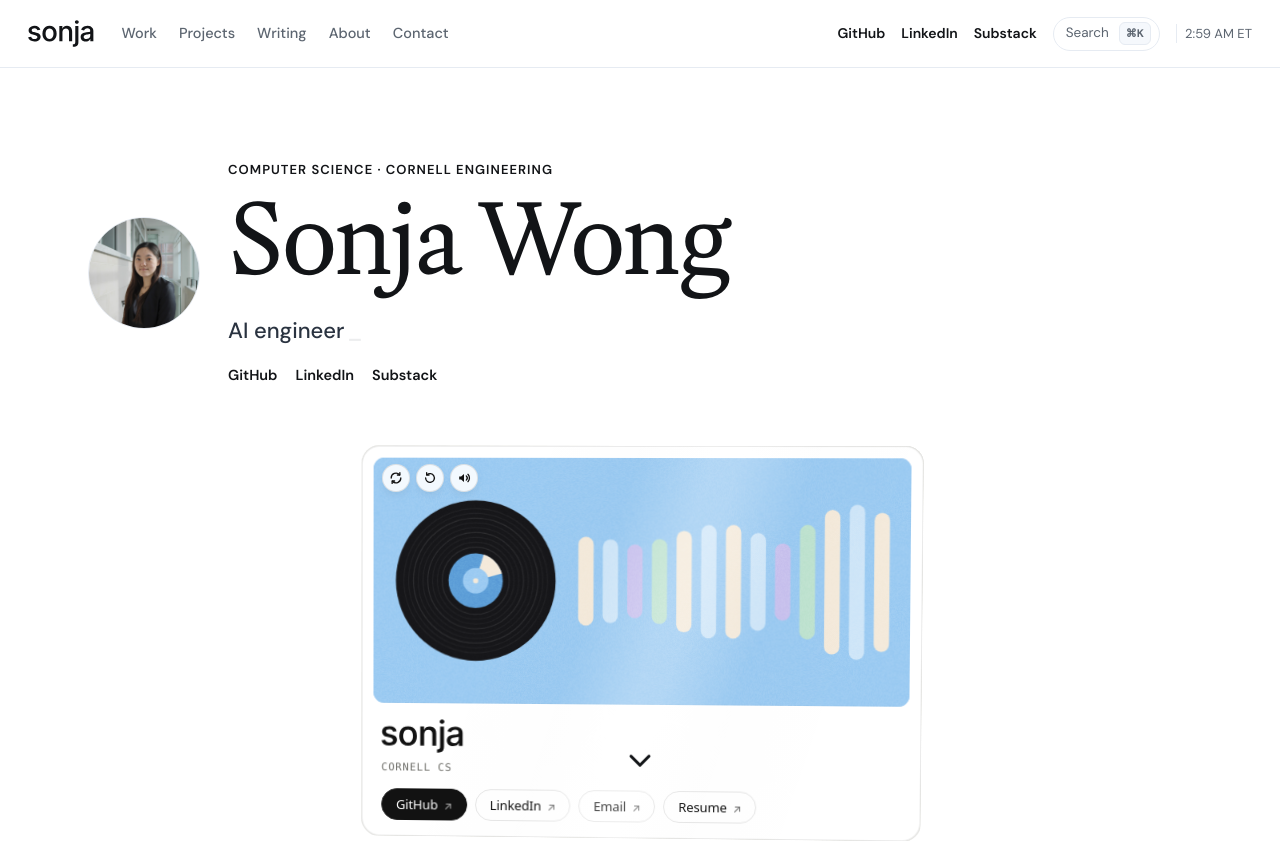
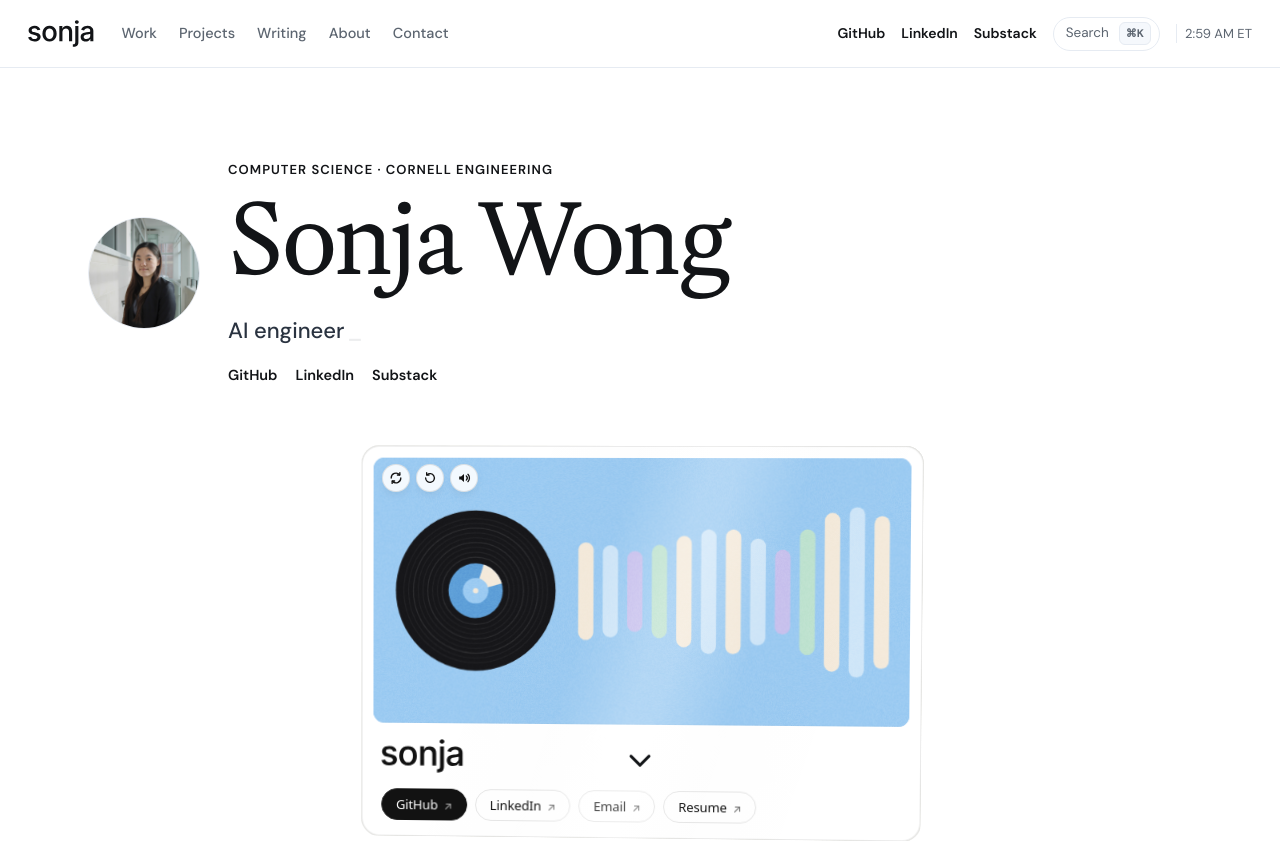
Before and after one commit to wsonja/portfolio, a React (Create React App) app: page / in a window 1280 px wide. Shown: the top 841 px of the page. Built offline with nearby package versions, Linux system fonts and the light colour scheme.

Commit message:
Drop the Cornell line and retitle the player to New York.
Co-authored-by: Sonja Wong <wsonja@users.noreply.github.com>

```diff
--- a/src/components/IntroCard.jsx
+++ b/src/components/IntroCard.jsx
@@ -13,15 +13,13 @@ import { forwardRef, useEffect, useImperativeHandle, useRef } from 'react';
 export const PROFILE = {
     name: 'Sonja Wong',
     role: 'Software engineer',
-    facts: ['Based in NY', 'Cornell'],
-    backLine: 'Cornell CS',
     links: [
         { label: 'GitHub', href: 'https://github.com/wsonja' },
         { label: 'LinkedIn', href: 'https://www.linkedin.com/in/sonja-wong' },
         { label: 'Email', href: 'mailto:sw2374@cornell.edu' },
         { label: 'Resume', href: 'https://drive.google.com/file/d/1bJfzH6JQsTYHZVkPkriRCGAcesm-fRHV/view?usp=sharing' },
     ],
-    nowPlaying: 'Sonja Wong',
+    nowPlaying: 'New York',
     track: { length: 194, start: 47 },
 };
 const DW = 560, DH = 392, T = 6, SL = 9; // design width / height, edge thickness, edge slices
@@ -854,7 +852,6 @@ const IntroCard = forwardRef(function IntroCard({ profile: profileOverride, cont
                 <div className="swic-scene"><canvas data-swic="sceneF" aria-hidden="true"/></div>
                 <div className="swic-bid">
                   <span className="swic-bwm" role="img" aria-label="sonja" dangerouslySetInnerHTML={{ __html: WORDMARK }}/>
-                  <p className="swic-bline swic-mono">{P.backLine}</p>
                   <nav className="swic-links" aria-label="Links">
                     {P.links.map(l => {
             const ext = /^https?:/.test(l.href);
@@ -868,9 +865,6 @@ const IntroCard = forwardRef(function IntroCard({ profile: profileOverride, cont
                 <div className="swic-scene"><canvas data-swic="sceneB" aria-hidden="true"/></div>
                 <div className="swic-id">
                   <div><h2 className="swic-name">{P.name}</h2><p className="swic-role">{P.role}</p></div>
-                  <div className="swic-facts swic-mono">
-                    {P.facts.map((f, i) => <span key={f + i} className={'swic-chip' + (i ? '' : ' swic-sky')}>{f}</span>)}
-                  </div>
                 </div>
                 <div className="swic-player">
                   <button className="swic-pbtn swic-play" data-swic="pplay" type="button" aria-label="Pause">
@@ -880,7 +874,7 @@ const IntroCard = forwardRef(function IntroCard({ profile: profileOverride, cont
                     </svg>
                   </button>
                   <div className="swic-pmid">
-                    <div className="swic-ptitle"><span className="swic-mono">Now playing</span><span>{P.nowPlaying}</span></div>
+                    <div className="swic-ptitle"><span className="swic-mono">Now playing:</span><span>{P.nowPlaying}</span></div>
                     <div className="swic-pbar swic-mono">
                       <span data-swic="tEl">0:00</span>
                       <div className="swic-ptrack"><div className="swic-pfill" data-swic="pfill"/><div className="swic-pknob" data-swic="pknob"/></div>
```
